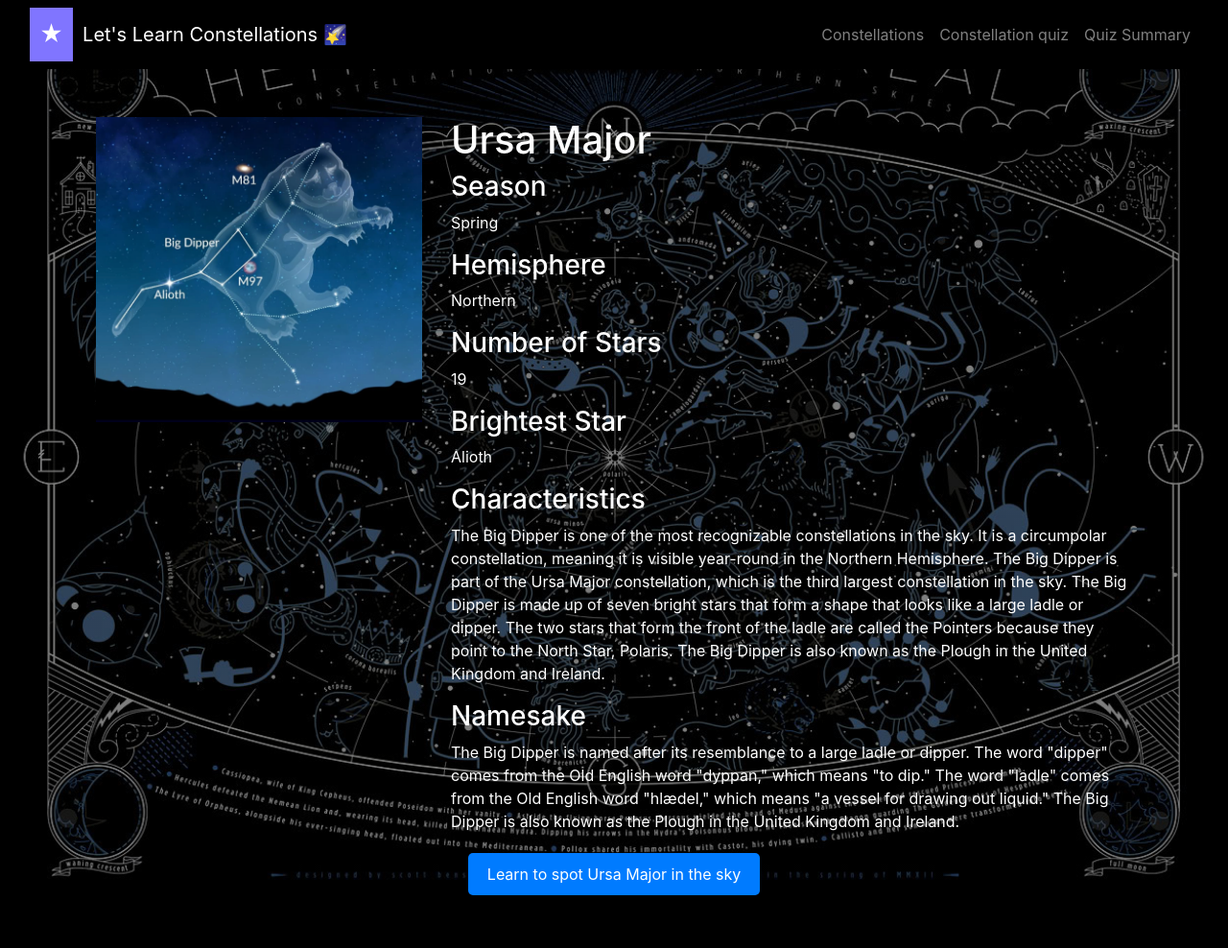
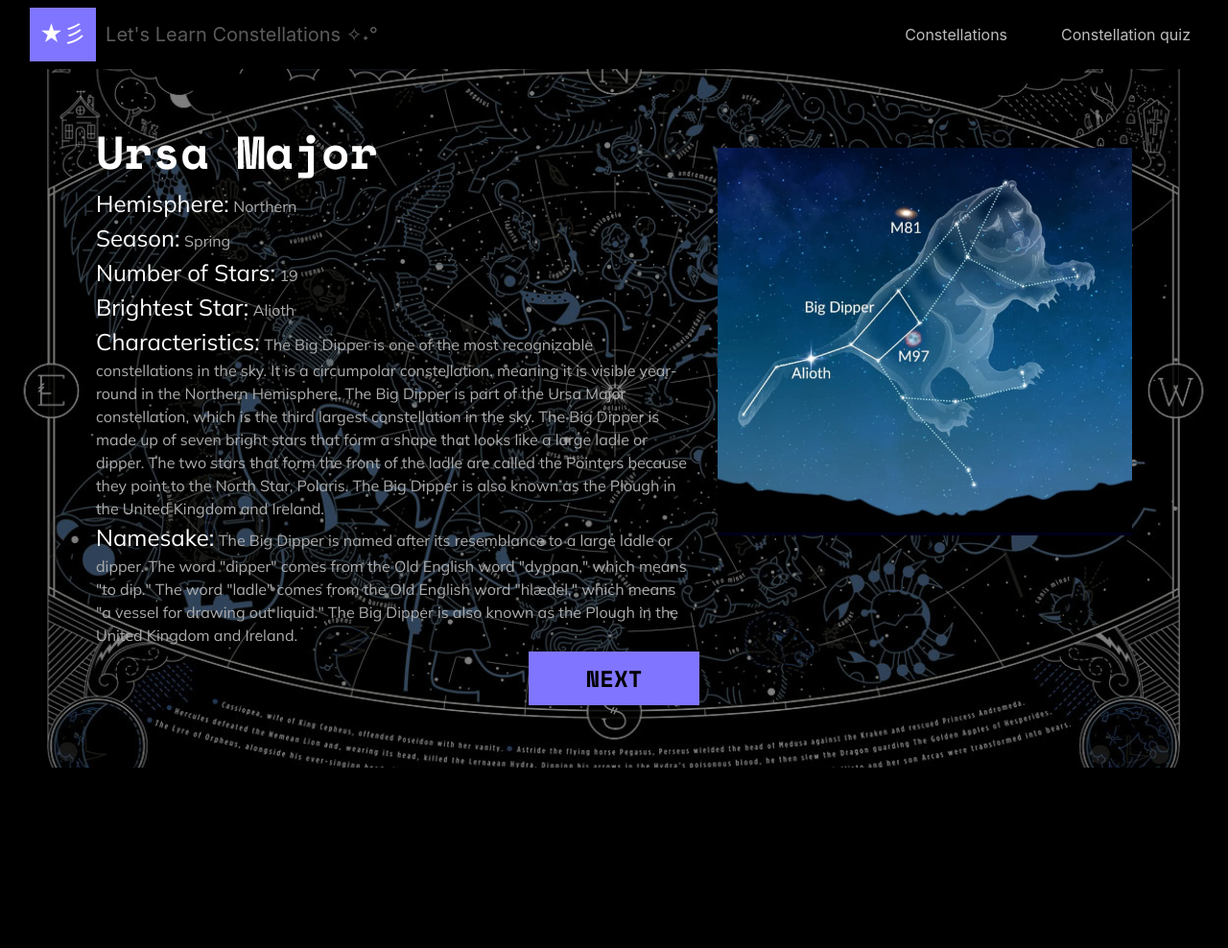
Before and after one commit to crystaljyang/constellation-quiz, a Flask app: page /view/1 in a window 1280 px wide. Shown: the whole page at 96% size. After the commit the page ends 800 px from the top, so only its background shows below. Run offline with Flask 3, Linux system fonts and the light colour scheme; some libraries are stand-ins or nearby versions.

Commit message:
Final Design Touches

```diff
--- a/server.py
+++ b/server.py
@@ -14,6 +14,10 @@ popular_constellations = [
         'brightest star': 'Alioth',
         'characteristics': 'The Big Dipper is one of the most recognizable constellations in the sky. It is a circumpolar constellation, meaning it is visible year-round in the Northern Hemisphere. The Big Dipper is part of the Ursa Major constellation, which is the third largest constellation in the sky. The Big Dipper is made up of seven bright stars that form a shape that looks like a large ladle or dipper. The two stars that form the front of the ladle are called the Pointers because they point to the North Star, Polaris. The Big Dipper is also known as the Plough in the United Kingdom and Ireland.',
         'image': 'big-dipper-ss.png',
+        'imagel1': 'big-dipper-ss.png',
+        'imagel2': 'big-dipper-ss.png',
+        'imageq': 'big-dipper-ss.png',
+        'key':'The Belt',
         'namesake': 'The Big Dipper is named after its resemblance to a large ladle or dipper. The word "dipper" comes from the Old English word "dyppan," which means "to dip." The word "ladle" comes from the Old English word "hlædel," which means "a vessel for drawing out liquid." The Big Dipper is also known as the Plough in the United Kingdom and Ireland.',
         'points': [[480,44],[536,127],[428,224],[358,183],[255,219],[165,241],[78,364]],
         'answers': [[1,3],[0,2],[1,3],[0,2,4],[3,5],[4,6],[5]],
@@ -27,6 +31,9 @@ popular_constellations = [
         'brightest star': 'Polaris',
         'characteristics': 'The Little Dipper is a circumpolar constellation, meaning it is visible year-round in the Northern Hemisphere. It is part of the Ursa Minor constellation, which is the 56th largest constellation in the sky. The Little Dipper is made up of seven bright stars that form a shape that looks like a small ladle or dipper. The two stars that form the front of the ladle are called the Guardians because they guard the North Star, Polaris. The Little Dipper is also known as the Little Bear in Latin.',
         'image': 'little-dipper-ss.jpg',
+        'imagel1': 'big-dipper-ss.png',
+        'imagel2': 'big-dipper-ss.png',
+        'imageq': 'big-dipper-ss.png',
         'namesake': 'The Little Dipper is named after its resemblance to a small ladle or dipper. The word "dipper" comes from the Old English word "dyppan," which means "to dip." The word "ladle" comes from the Old English word "hlædel," which means "a vessel for drawing out liquid." The Little Dipper is also known as the Little Bear in Latin.',
         'points': [[306,378],[353,334],[249,289],[293,260],[275,168],[304,87],[334,20]],
         'answers': [[1,2],[0,3],[0,3],[1,2,4],[3,5],[4,6],[5]],
@@ -40,6 +47,9 @@ popular_constellations = [
         'brightest star': 'Deneb',
         'characteristics': 'Cygnus is a prominent constellation in the Northern Hemisphere. It is known for its distinctive shape, which resembles a cross or a swan in flight. Cygnus is also known as the Northern Cross because of its shape. The constellation is home to several bright stars, including Deneb, the brightest star in Cygnus. Cygnus is part of the Hercules family of constellations and is located near the Summer Triangle, a prominent asterism in the summer sky. Cygnus is best seen in the summer months in the Northern Hemisphere.',
         'image': 'cygnus-ss.png',
+        'imagel1': 'big-dipper-ss.png',
+        'imagel2': 'big-dipper-ss.png',
+        'imageq': 'big-dipper-ss.png',
         'namesake': 'Cygnus is named after the Latin word for swan. In Greek mythology, Cygnus is associated with several myths, including the story of Zeus and Leda. According to legend, Zeus transformed himself into a swan to seduce Leda, the queen of Sparta. The union between Zeus and Leda produced several children, including Helen of Troy and the twins Castor and Pollux. Cygnus is also associated with the story of Orpheus, a legendary musician who was transformed into a swan after his death.',
         'points': [[297, 341],[259,209],[145,211],[241,59],[553,148]],
         'answers': [[1],[0,2,3,4],[1],[1],[1]],
@@ -53,6 +63,9 @@ popular_constellations = [
         'brightest star': 'Schedar',
         'characteristics': 'Cassiopeia is a circumpolar constellation, meaning it is visible year-round in the Northern Hemisphere. It is named after the queen of Aethiopia in Greek mythology. Cassiopeia is known for its distinctive "W" shape, which is formed by five bright stars. The constellation is located near the North Star, Polaris, and is part of the Perseus family of constellations. Cassiopeia is one of the 48 constellations listed by the 2nd-century astronomer Ptolemy and remains one of the 88 modern constellations recognized by the International Astronomical Union.',
         'image': 'cassiopea-ss.png',
+        'imagel1': 'big-dipper-ss.png',
+        'imagel2': 'big-dipper-ss.png',
+        'imageq': 'big-dipper-ss.png',
         'namesake': 'Cassiopeia is named after the queen of Aethiopia in Greek mythology. According to legend, Cassiopeia was the wife of King Cepheus and the mother of Princess Andromeda. She was known for her beauty and vanity, which ultimately led to her downfall. Cassiopeia was placed in the sky as a punishment for her arrogance, where she is forced to circle the North Star for eternity. The constellation is also known as the "Celestial W" because of its distinctive shape.',
         'points': [[80,259],[224,291],[298,208],[422,253],[448,102]],
         'answers': [[1],[0,2],[1,3],[2,4],[3]],
--- a/static/main.css
+++ b/static/main.css
@@ -2,12 +2,25 @@ body, html {
   background-color: black;
 }
 /*GENERAL*/
+.logo_edits{
+  color: white;
+  font-size: 24px;
+}
+.logo_edits:hover {
+  color: white;
+  text-decoration: none;
+}
+
+.brand_color {
+    color: #5B5B5C !important;
+}
+
 .centered-content {
   display: flex;
   flex-direction: column;
   align-items: center;
   justify-content: center;
-  height: 80vh;
+  height: 70vh;
   text-align: center;
 }
 .centered-text {
@@ -22,19 +35,17 @@ body, html {
   gap: 20px;
   padding:5px;
 }
-
 .start-button {
   padding: 10px 20px;
   font-size: 16px;
   color: white;
-  background-color: #007bff;
+  background-color: #8075FF;
   border: none;
-  border-radius: 5px;
   cursor: pointer;
 }
 
 .start-button:hover {
-  background-color: orange;
+  background-color: white;
 }
 .lower{
   padding-top:20px
@@ -66,11 +77,62 @@ body, html {
 .navbar-custom {
   background-color: black;
 }
+#navbarNavAltMarkup .nav-link {
+    color: #BDBDBE;  /* Specific color */
+}
 
+.navbar-nav .nav-link {
+    margin-right: 40px; /* Adds space between the links */
+    color: #007bff; /* Example blue color */
+}
+.navbar-nav .nav-link:last-child {
+    margin-right: 0; /* Removes margin on the right for the last link */
+}
+
+/*WELCOME*/
+.fbh {
+  font-family: 'Space Mono', monospace;
+  font-weight: 700;
+  font-size: 9vh;
+}
+.fbs {
+  font-family: 'Mulish', sans-serif;
+  font-size: 2.5vh;
+}
+.fbsb{
+  padding: 10px 60px 10px 60px;
+  font-family: 'Space Mono', monospace;
+  font-weight: 700;
+  color: black;
+  font-size: 3vh;
+}
+.white{
+  color: white;
+}
+.back{
+  background-color: #adadadff;
+  color: #303030;
+}
 /*VIEW*/
+.vh{
+  font-size: 6vh;
+  font-family: 'Space Mono', monospace;
+  font-weight: 900;
+
+}
+.vsh{
+  font-family: 'Mulish', sans-serif;
+  font-size: 3vh;
+  color: white;
+}
+.vsc{
+  font-family: 'Mulish', sans-serif;
+  font-size: 2vh;
+  color: #adadad;
+}
 .const-poster {
+  margin-top: 4vh;
   max-width: 100%;
-  height: auto;
   margin-bottom: 50px;
 }
 
--- a/templates/layout.html
+++ b/templates/layout.html
@@ -15,7 +15,10 @@
     <link rel="stylesheet" href="https://stackpath.bootstrapcdn.com/bootstrap/4.2.1/css/bootstrap.min.css">
     <link rel="stylesheet" href="{{url_for('static', filename='main.css')}}">
 
-    <title>Let's Learn Constellations 🌠 </title>
+    <!--FONTS / ICONS-->
+    <link href="https://fonts.googleapis.com/css2?family=Mulish:wght@400;700&family=Space+Mono:wght@400;700&display=swap" rel="stylesheet">
+    <link rel="stylesheet" href="https://fonts.googleapis.com/css2?family=Material+Symbols+Outlined:opsz,wght,FILL,GRAD@24,400,1,0" />
+    <title>Let's Learn Constellations ✧˖°</title>
 </head>
 <body class="bg-image">
 
@@ -23,9 +26,9 @@
     <div class="container-fluid"> <!-- Changed to container-fluid for full width -->
         <!-- Star icon using div instead of span -->
         <div class="navbar-brand navbar-star-icon">
-            <div style="font-size: 24px;">&#9733;</div> <!-- Star icon in a div -->
+        <div class="logo_edits"><a class="logo_edits" href="/hello">★彡</a></div> <!-- Star icon in a div -->
         </div>
-        <a class="navbar-brand" href="/hello">Let's Learn Constellations 🌠</a>
+        <a class="navbar-brand brand_color" href="/hello">Let's Learn Constellations ✧˖°</a>
         <button class="navbar-toggler" type="button" data-bs-toggle="collapse" data-bs-target="#navbarNavAltMarkup" aria-controls="navbarNavAltMarkup" aria-expanded="false" aria-label="Toggle navigation">
             <span class="navbar-toggler-icon"></span>
         </button>
@@ -33,7 +36,6 @@
             <div class="navbar-nav ml-auto">
                 <a class="nav-link" href="/learn/1">Constellations</a>
                 <a class="nav-link" href="/quiz/1">Constellation quiz</a>
-                <a class="nav-link quiz-summary-link" href="/summary">Quiz Summary</a>
             </div>
         </div>
     </div>
--- a/templates/view.html
+++ b/templates/view.html
@@ -4,42 +4,36 @@
 
 <div class="body-container">
     <div class="row">
-        <div class="col-md-4">
-            <img src="{{ url_for('static', filename='images/' + item.image)}}" alt="{{ item.name}}" class="img-fluid const-poster">
-        </div>
-        <div class="col-md-8">
+      <div class="col-7">
         <!-- Constellation Name -->
-            <h1 class="const-title">{{ item['name'] }}</h1>
+        <div class="const-title vh">{{ item['name'] }}</div>
         <!-- Const Info -->
         <div class="const-info">
-                <h3>Season</h3>
-                <p>{{ item['season'] }}</p>
+            <span class="vsh">Hemisphere:</span> <span class="vsc">{{ item['hemisphere'] }}</span>
         </div>
         <div class="const-info">
-                <h3>Hemisphere</h3>
-                <p>{{ item['hemisphere'] }}</p>
+          <span class="vsh">Season:</span> <span class="vsc">{{ item['season'] }}</span>
         </div>
         <div class="const-info">
-                <h3>Number of Stars</h3>
-                <p>{{ item['number of stars'] }}</p>
+          <span class="vsh">Number of Stars:</span> <span class="vsc">{{ item['number of stars'] }}</span>
         </div>
         <div class="const-info">
-                <h3>Brightest Star</h3>
-                <p>{{ item['brightest star'] }}</p>
+          <span class="vsh">Brightest Star:</span> <span class="vsc">{{ item['brightest star'] }}</span>
         </div>
         <div class="const-info">
-                <h3>Characteristics</h3>
-                <p>{{ item['characteristics'] }}</p>
+          <span class="vsh">Characteristics:</span> <span class="vsc">{{ item['characteristics'] }}</span>
         </div>
         <div class="const-info">
-                <h3>Namesake</h3>
-                <p>{{ item['namesake'] }}</p>
+          <span class="vsh">Namesake:</span> <span class="vsc">{{ item['namesake'] }}</span>
         </div>
+      </div>
+      <div class="col-md-5">
+          <img src="{{ url_for('static', filename='images/' + item.image)}}" alt="{{ item.name}}" class="img-fluid const-poster">
       </div>
     </div>
 
     <div class="button-group">
-        <button class="start-button" onclick="location.href='/learn/{{ item.id }}'">Learn to spot {{ item.name }} in the sky</button>
+        <button class="start-button fbsb" onclick="location.href='/learn/{{ item.id }}'">NEXT</button>
     </div>
 
 </div>
```
Also changed, not shown: other parts of static/main.css (+56 -1 lines), templates/learn.html (+16 -9 lines), templates/welcome.html (+16 -4 lines). Lines whose indentation alone changed are shown as unchanged.
